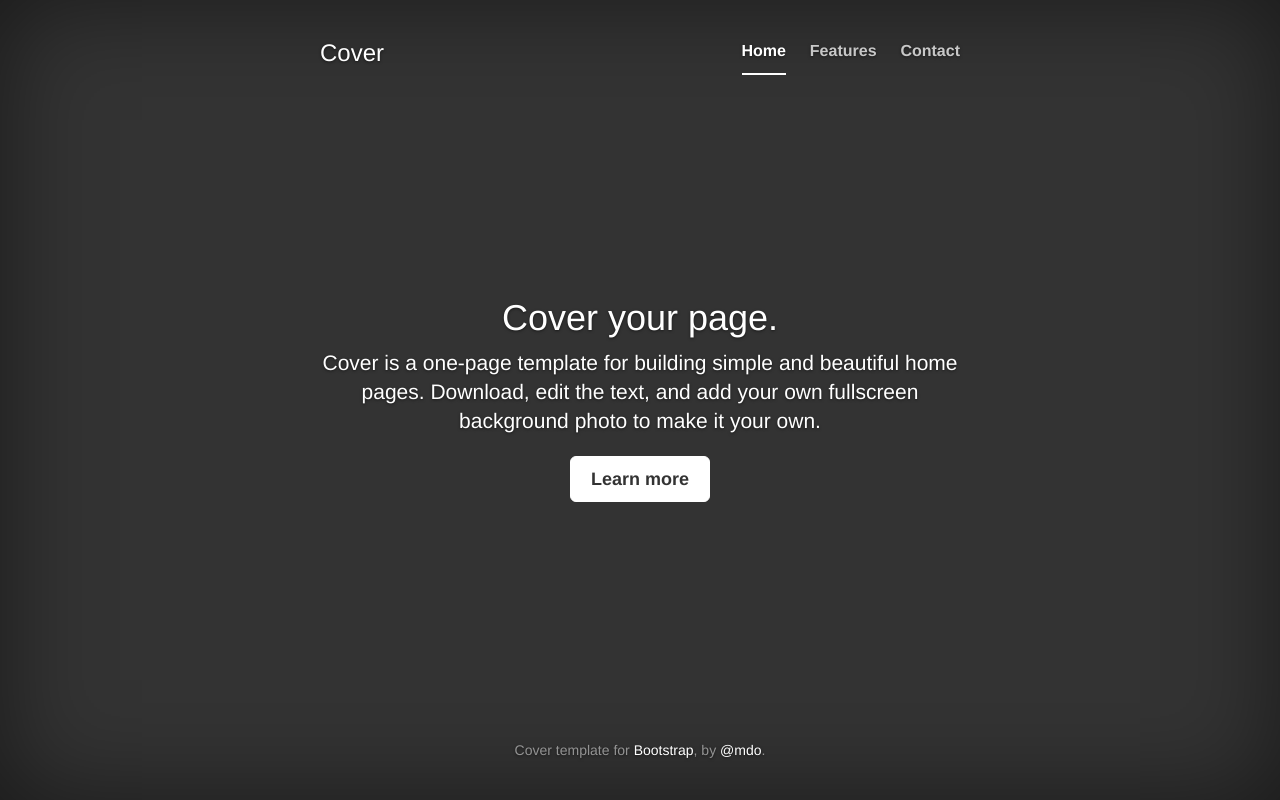
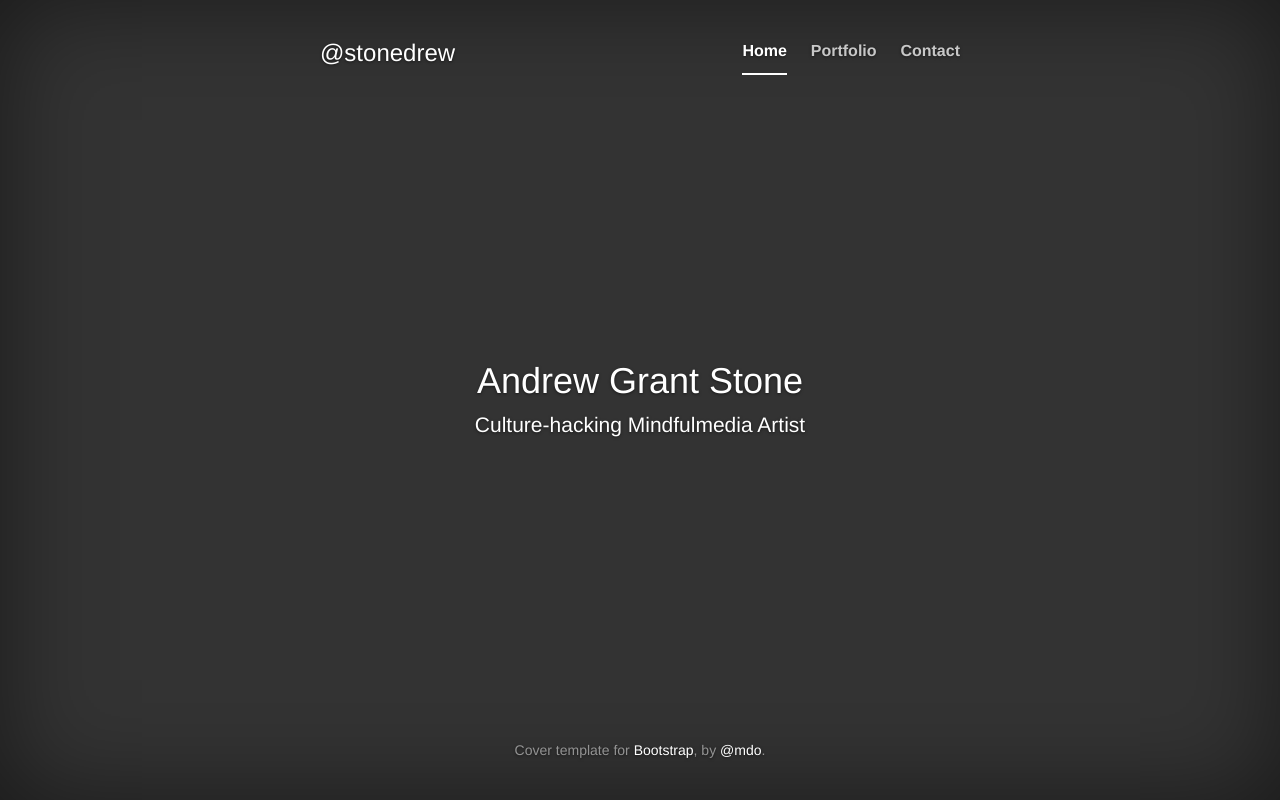
Before and after one commit to stonedrew/stonedrew.github.io, a plain HTML site: page index.html in a window 1280 px wide. Drawn offline with nearby package versions, Linux system fonts and the light colour scheme.

Commit message:
update, alter phrasing and personal presentation , learning HTML

```diff
--- a/index.html
+++ b/index.html
@@ -8,7 +8,7 @@
     <!-- The above 3 meta tags *must* come first in the head; any other head content must come *after* these tags -->
     <link rel="icon" href="assets/images/logo_32.png" />
 
-    <title>stonedrew</title>
+    <title>@stonedrew</title>
 
     <!-- Bootstrap core CSS -->
     <link href="assets/vendor/bootstrap/css/bootstrap.min.css" rel="stylesheet">
@@ -33,11 +33,11 @@
 
           <div class="masthead clearfix">
             <div class="inner">
-              <h3 class="masthead-brand">Cover</h3>
+              <h3 class="masthead-brand">@stonedrew</h3>
               <nav>
                 <ul class="nav masthead-nav">
                   <li class="active"><a href="#">Home</a></li>
-                  <li><a href="#">Features</a></li>
+                  <li><a href="#">Portfolio</a></li>
                   <li><a href="#">Contact</a></li>
                 </ul>
               </nav>
@@ -45,10 +45,11 @@
           </div>
 
           <div class="inner cover">
-            <h1 class="cover-heading">Cover your page.</h1>
-            <p class="lead">Cover is a one-page template for building simple and beautiful home pages. Download, edit the text, and add your own fullscreen background photo to make it your own.</p>
-            <p class="lead">
-              <a href="#" class="btn btn-lg btn-default">Learn more</a>
+            <h1 class="cover-heading">Andrew Grant Stone</h1>
+            <p />
+            <p class="lead">Culture-hacking Mindfulmedia Artist</p>
+            <p class="lead"></p>
+            <p class="lead"></p>
             </p>
           </div>
 
```
